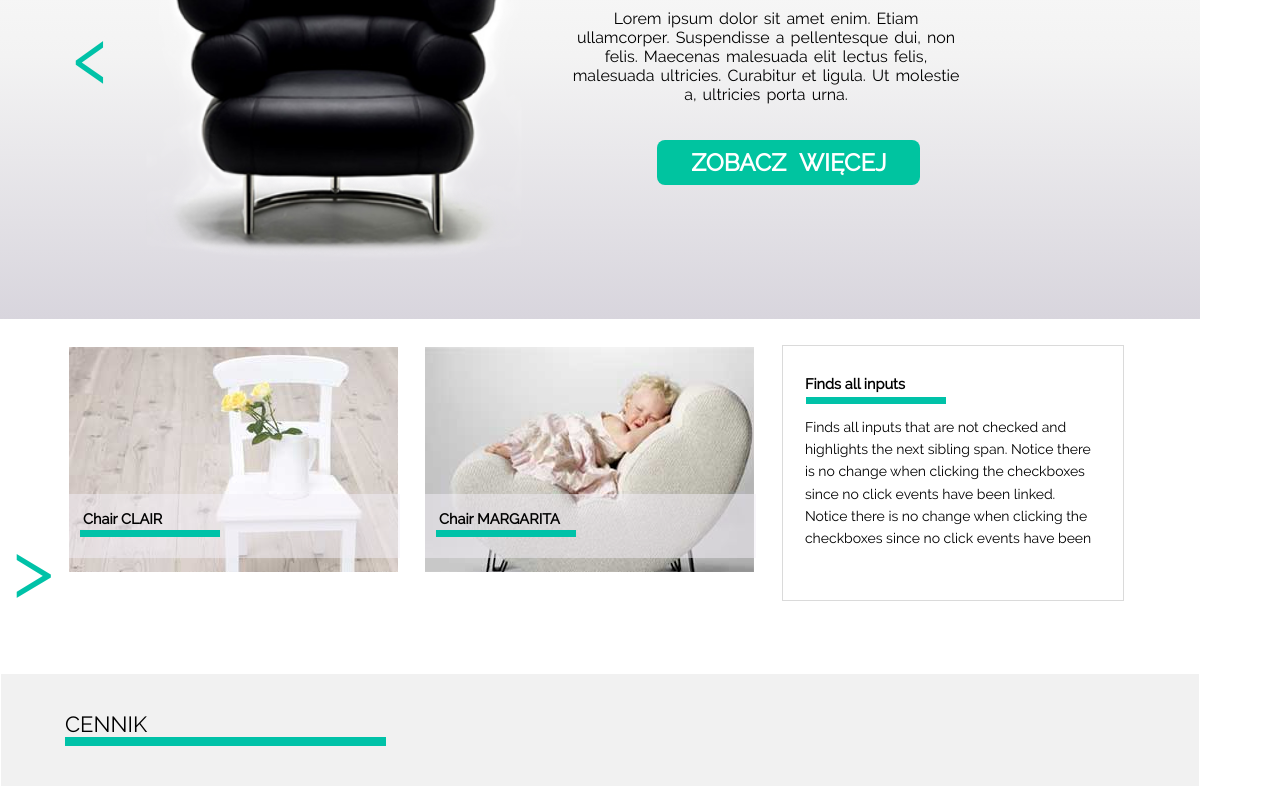
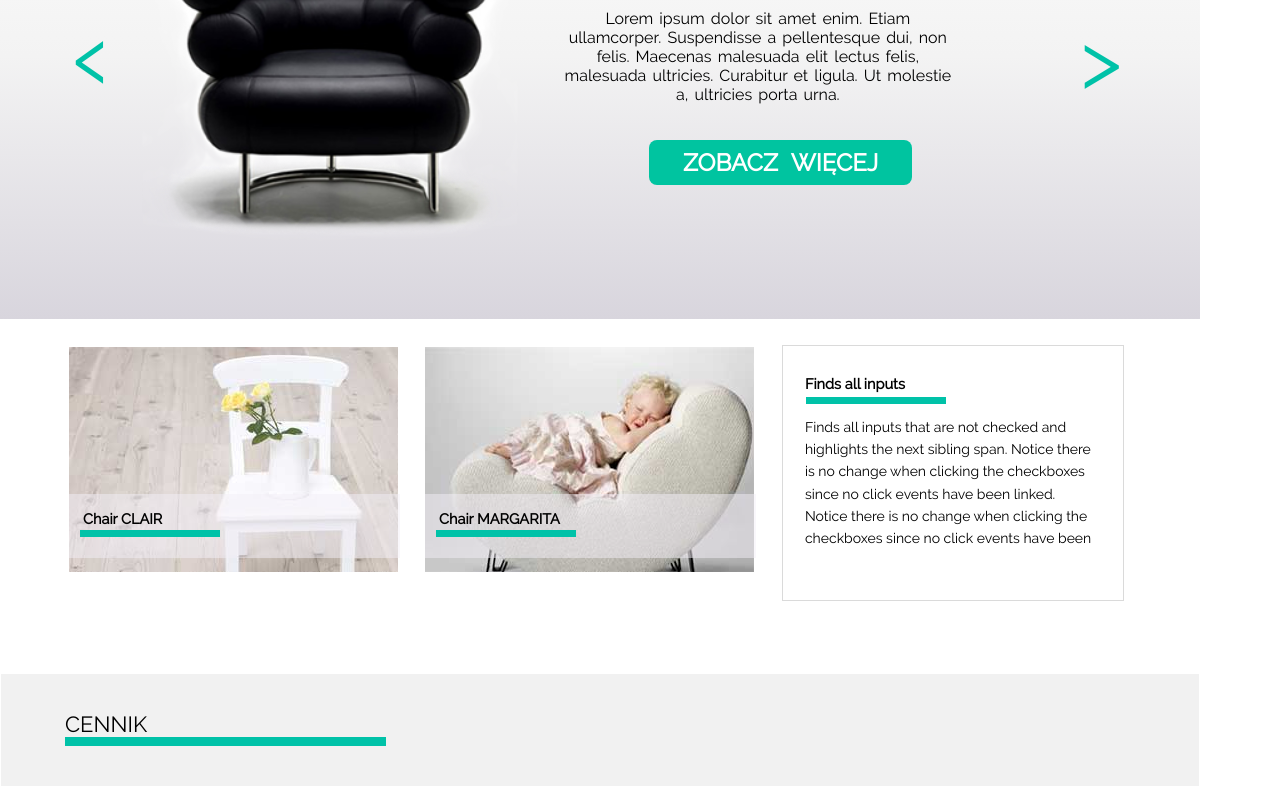
Before and after one commit to bosper131/Warsztat3_JS_HTML_CSS, a plain HTML site: page index.html in a window 1280 px wide. Shown: the part 226-1012 px from the top of the page. Drawn offline with Linux system fonts and the light colour scheme.

Commit message:
Poprawione

```diff
--- a/index.html
+++ b/index.html
@@ -7,7 +7,7 @@
 </head>
 <body>
     <header>
-        <nav class="small-box">
+        <div class="small-box">
             <a class="sitOnChair" href="https://www.w3schools.com">SIT <span class="on">ON</span>          CHAIR</a>
             <ul>
                 <li class="rest"><a href="https://www.w3schools.com">KONTAKT </a></li>
@@ -22,7 +22,7 @@
                     </div>
                 </li>
             </ul>
-        </nav>
+        </div>
         <nav class="chairclass">
             <div class="containerdash"><span class="dash1">&lsaquo;                                        </span>
             </div>
@@ -121,10 +121,10 @@
     </section>
     <section class="form_container">
         <span class="name_price_list_form">KONTAKT</span>
-        <div class="inputs">
+        <form class="inputs">
         <input	type="text"	class="name_form" placeholder="Imię"/>
         <input	type="email"	class="email_form" placeholder="email"/>
-        </div>
+
         <div class="red_chair"></div>
         <div class="contain_mess_box">
         <textarea  placeholder="Wiadomość"></textarea>
@@ -132,6 +132,7 @@
             <label for="adventure_id" class="label_adv" >Zgadzam się na przetwarzanie danych osobowych</label>
             <button class="button_send">WYŚLIJ</button>
         </div>
+        </form>
     </section>
 
     <footer class="subText">
--- a/stylesheet.css
+++ b/stylesheet.css
@@ -143,7 +143,9 @@ a{
 .containerdash{
     height:100%;
     width:10%;
-    display:inline-block;
+    /*display:inline-block;*/
+    display: block;
+    float:left;
     overflow:auto;
 }
 
@@ -161,14 +163,16 @@ a{
     background-size: 140%;
     margin-top:30px;
     background-position: center;
-    display:inline-block;
+    display: block;
+    float:left;
     overflow:auto;
 }
 
 .lorem{
     height:100%;
     width:44%;
-    display:inline-block;
+    display: block;
+    float:left;
     overflow:auto;
 }
 .actual{
```
